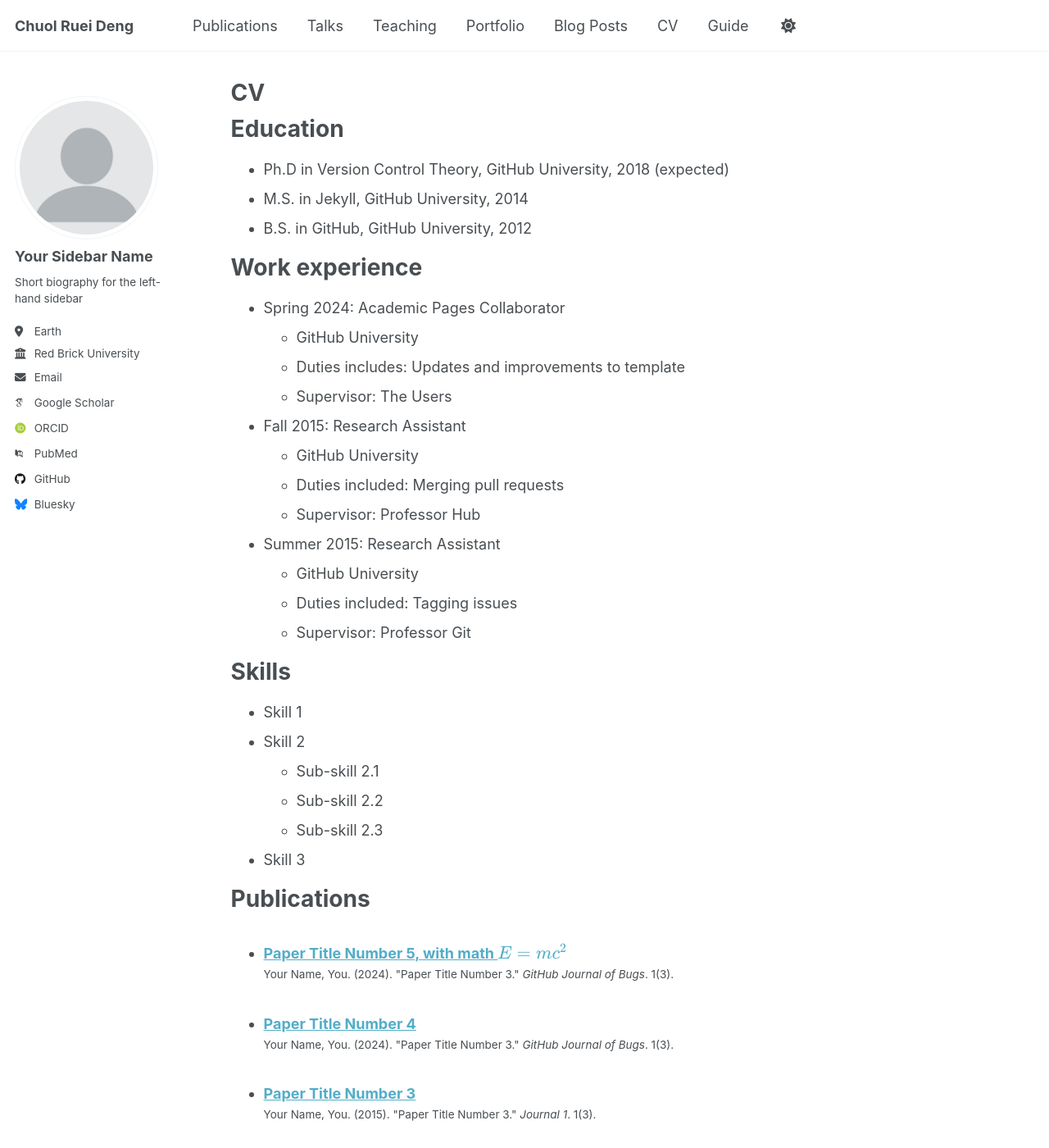
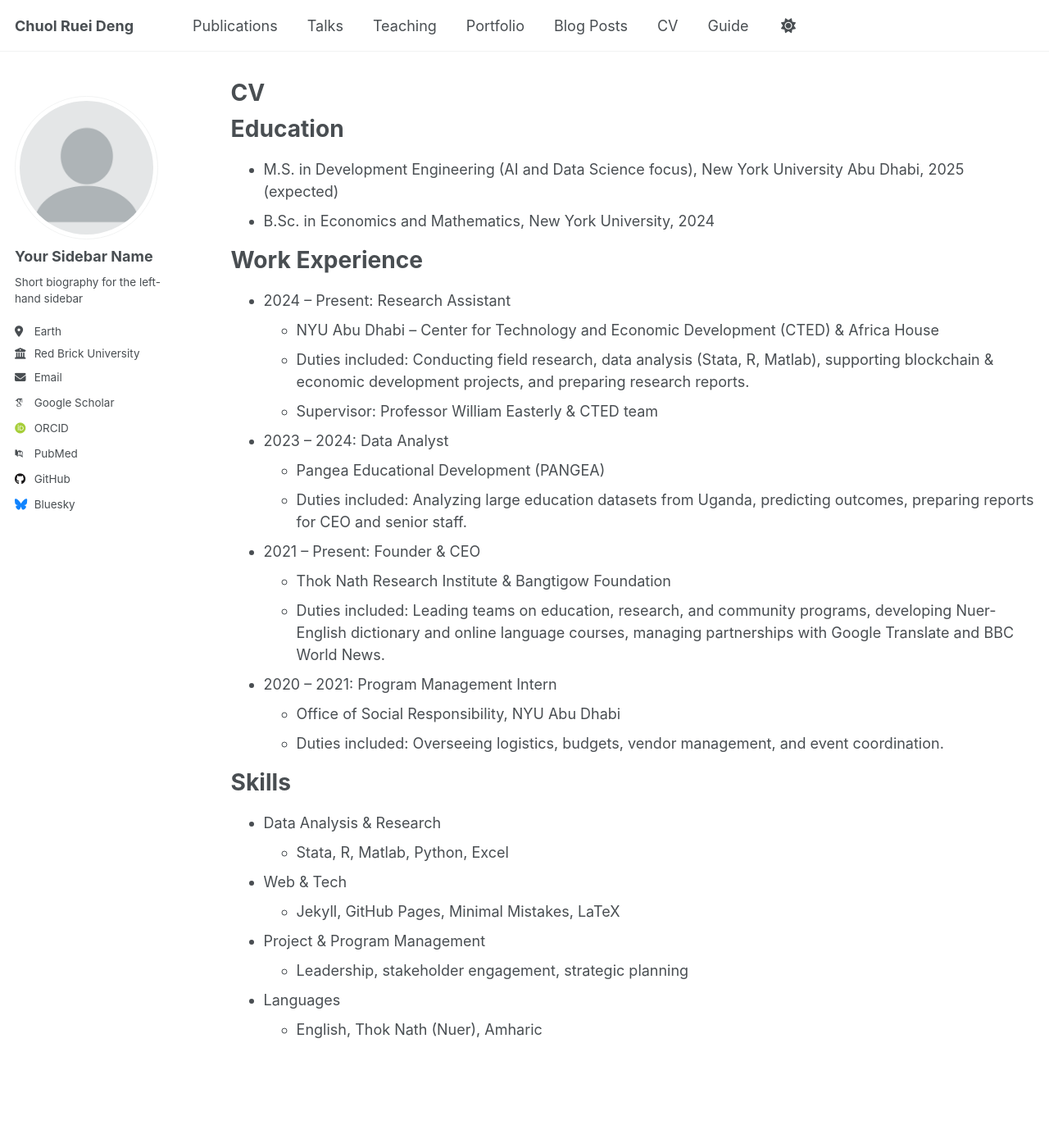
Before and after one commit to chuolrdeng/chuolrdeng.github.io, a Jekyll site: the page built from _pages/cv.md, in a window 1280 px wide and 1400 px high. Shown: the whole window at 82% size. Built offline with Jekyll 4.4.1, drawn with Linux system fonts in a browser that asks for light colours; some web fonts are replaced; a script that is not in the unit is left out; some of the changed text lies outside the part shown.

Commit message:
Update cv.md

```diff
--- a/_pages/cv.md
+++ b/_pages/cv.md
@@ -11,54 +11,35 @@ redirect_from:
 
 Education
 ======
-* Ph.D in Version Control Theory, GitHub University, 2018 (expected)
-* M.S. in Jekyll, GitHub University, 2014
-* B.S. in GitHub, GitHub University, 2012
+* M.S. in Development Engineering (AI and Data Science focus), New York University Abu Dhabi, 2025 (expected)
+* B.Sc. in Economics and Mathematics, New York University, 2024
 
-Work experience
+Work Experience
 ======
-* Spring 2024: Academic Pages Collaborator
-  * GitHub University
-  * Duties includes: Updates and improvements to template
-  * Supervisor: The Users
+* 2024 – Present: Research Assistant
+  * NYU Abu Dhabi – Center for Technology and Economic Development (CTED) & Africa House
+  * Duties included: Conducting field research, data analysis (Stata, R, Matlab), supporting blockchain & economic development projects, and preparing research reports.
+  * Supervisor: Professor William Easterly & CTED team
 
-* Fall 2015: Research Assistant
-  * GitHub University
-  * Duties included: Merging pull requests
-  * Supervisor: Professor Hub
+* 2023 – 2024: Data Analyst
+  * Pangea Educational Development (PANGEA)
+  * Duties included: Analyzing large education datasets from Uganda, predicting outcomes, preparing reports for CEO and senior staff.
 
-* Summer 2015: Research Assistant
-  * GitHub University
-  * Duties included: Tagging issues
-  * Supervisor: Professor Git
+* 2021 – Present: Founder & CEO
+  * Thok Nath Research Institute & Bangtigow Foundation
+  * Duties included: Leading teams on education, research, and community programs, developing Nuer-English dictionary and online language courses, managing partnerships with Google Translate and BBC World News.
+
+* 2020 – 2021: Program Management Intern
+  * Office of Social Responsibility, NYU Abu Dhabi
+  * Duties included: Overseeing logistics, budgets, vendor management, and event coordination.
 
 Skills
 ======
-* Skill 1
-* Skill 2
-  * Sub-skill 2.1
-  * Sub-skill 2.2
-  * Sub-skill 2.3
-* Skill 3
-
-Publications
-======
-  <ul>{% for post in site.publications reversed %}
-    {% include archive-single-cv.html %}
-  {% endfor %}</ul>
-
-Talks
-======
-  <ul>{% for post in site.talks reversed %}
-    {% include archive-single-talk-cv.html  %}
-  {% endfor %}</ul>
-
-Teaching
-======
-  <ul>{% for post in site.teaching reversed %}
-    {% include archive-single-cv.html %}
-  {% endfor %}</ul>
-
-Service and leadership
-======
-* Currently signed in to 43 different slack teams
+* Data Analysis & Research
+  * Stata, R, Matlab, Python, Excel
+* Web & Tech
+  * Jekyll, GitHub Pages, Minimal Mistakes, LaTeX
+* Project & Program Management
+  * Leadership, stakeholder engagement, strategic planning
+* Languages
+  * English, Thok Nath (Nuer), Amharic
```
